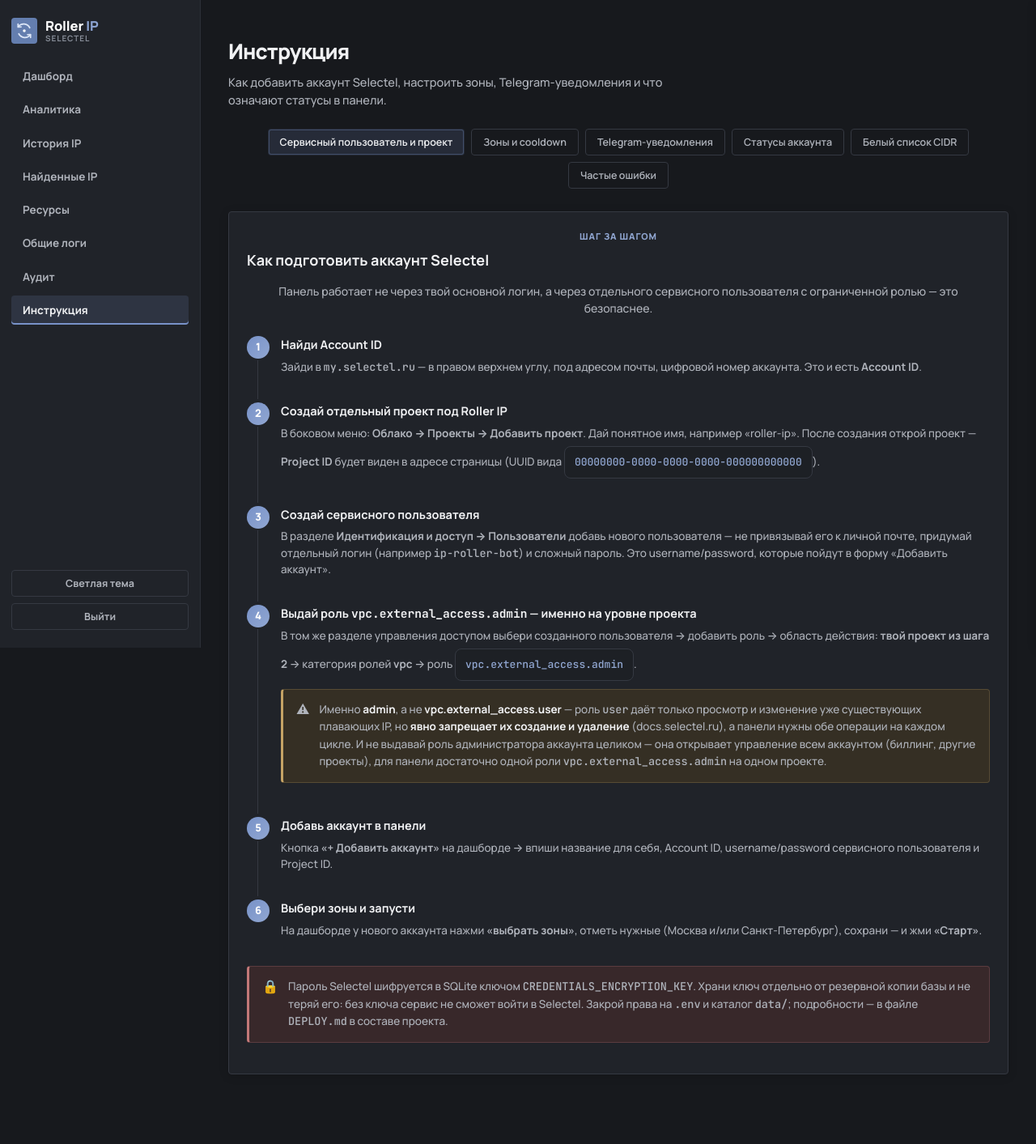
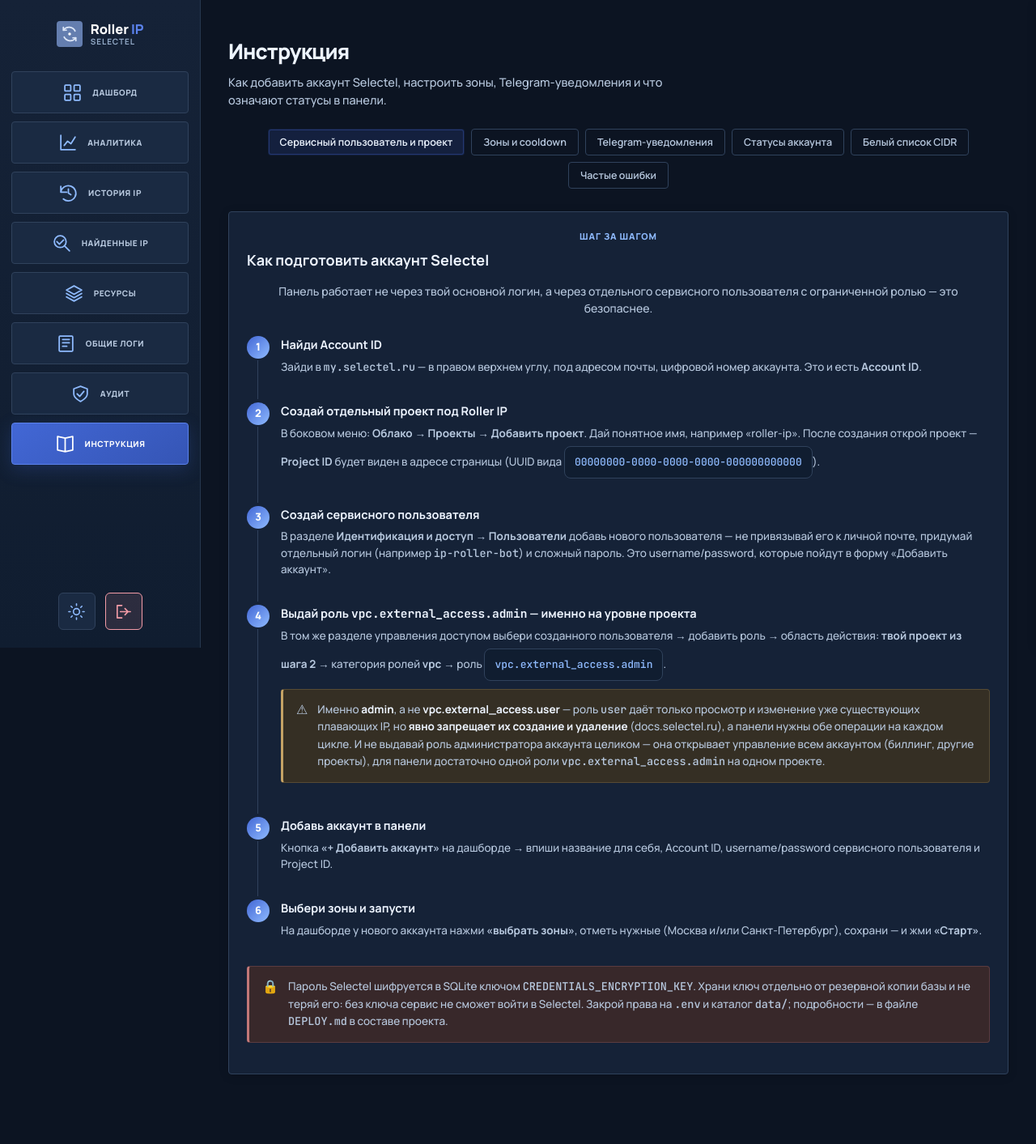
Before and after one commit to gettfodaddy/ip-roller, a FastAPI app: page /help in a window 1280 px wide. Shown: the whole page at 81% size. Run offline with FastAPI, Linux system fonts and the light colour scheme; the visitor is signed in with stand-in values (Sample User, id 1).

Commit message:
Refine sidebar list, toolbar icons and notifications

```diff
--- /dev/null
+++ b/app/web/static/panel-refresh.css
@@ -0,0 +1,101 @@
+/* Sapphire and mint palette, square navigation tiles and balanced account rows. */
+:root {
+  --bg:#0c1422; --bg-soft:#101d30; --panel:#152237; --panel-2:#1a2a42;
+  --panel-border:#30425c; --panel-border-soft:#26384f;
+  --text:#edf4ff; --text-dim:#b8c9df; --text-faint:#94abc8;
+  --accent:#4267d5; --accent-rgb:66,103,213; --accent-2:#8fbbff; --accent-2-rgb:143,187,255;
+  --accent-mid:#5b82ec; --accent-strong:#3555b5;
+  --ok:#75dbb5; --ok-rgb:117,219,181; --ok-bg:rgba(117,219,181,.12);
+  --warn:#efc477; --warn-bg:rgba(239,196,119,.12); --err:#f49ca7; --err-bg:rgba(244,156,167,.12);
+  --font-ui:"Manrope","Segoe UI",sans-serif;
+}
+.theme-light {
+  --bg:#eef3fa; --bg-soft:#f5f8fd; --panel:#fff; --panel-2:#e8effa;
+  --panel-border:#c5d3e7; --panel-border-soft:#d9e3f1;
+  --text:#162840; --text-dim:#405879; --text-faint:#526c8d;
+  --accent:#3659bc; --accent-rgb:54,89,188; --accent-2:#2d5bab; --accent-2-rgb:45,91,171;
+  --accent-strong:#294594; --ok:#1b7157; --ok-bg:rgba(27,113,87,.10);
+  --warn:#8d5c0a; --warn-bg:rgba(141,92,10,.10); --err:#b1394e; --err-bg:rgba(177,57,78,.10);
+}
+.ui-icon { display:inline-block; flex:none; vertical-align:middle; }
+body > header { background:linear-gradient(180deg,var(--panel),var(--bg-soft)); }
+body > header .brand { justify-content:center; padding:4px 0 8px; }
+body > header nav { display:grid; grid-template-columns:repeat(2,minmax(0,1fr)); gap:10px; width:100%; }
+body > header nav a,
+body > header nav a:not(.active) {
+  display:flex; flex-direction:row; align-items:center; justify-content:center;
+  aspect-ratio:auto; min-height:52px; width:100%; padding:12px; gap:12px;
+  border:1px solid var(--panel-border); border-radius:4px;
+  background:var(--panel-2); box-shadow:none; color:var(--text-dim);
+  text-align:center; text-transform:uppercase; font-family:var(--font-ui);
+  font-size:10px; line-height:1.4; font-weight:800; letter-spacing:.055em;
+}
+body > header nav a .ui-icon { width:25px; height:25px; color:var(--accent-2); }
+body > header nav a.active {
+  color:#fff; border-color:var(--accent-mid);
+  background:linear-gradient(145deg,var(--accent),var(--accent-strong));
+  box-shadow:0 6px 22px rgba(var(--accent-rgb),.23);
+}
+body > header nav a.active .ui-icon { color:#fff; }
+body > header nav a:hover { transform:translateY(-2px); text-decoration:none; border-color:var(--accent-2); }
+body > header nav a:focus-visible, button:focus-visible, .btn:focus-visible {
+  outline:2px solid var(--accent-2); outline-offset:3px;
+}
+.stat-card { position:relative; background:linear-gradient(135deg,var(--panel),var(--bg-soft)); }
+.stat-card .stat-icon { display:block; margin:0 auto 10px; color:var(--accent-2); width:22px; height:22px; }
+.account-table { table-layout:fixed; min-width:1050px; }
+.account-table th, .account-table td { padding:18px 16px; text-align:left; }
+.account-table th:first-child, .account-table td:first-child { padding-left:24px; }
+.account-table th:last-child, .account-table td:last-child { padding-right:24px; }
+.account-table th:nth-child(1) { width:17%; }
+.account-table th:nth-child(2) { width:11%; }
+.account-table th:nth-child(3) { width:18%; }
+.account-table th:nth-child(4), .account-table th:nth-child(5) { width:7%; }
+.account-table th:nth-child(6) { width:40%; }
+.account-table th:nth-child(4), .account-table th:nth-child(5),
+.account-table td:nth-child(4), .account-table td:nth-child(5) { text-align:center; }
+.account-table .status-detail { margin-inline:0 !important; overflow-wrap:anywhere; }
+.account-name { display:flex; align-items:center; gap:12px; }
+.account-name strong { overflow-wrap:anywhere; }
+.account-avatar { display:flex; align-items:center; justify-content:center; width:36px; height:36px;
+  flex:none; color:var(--accent-2); background:rgba(var(--accent-rgb),.16); border:1px solid var(--panel-border); border-radius:6px; }
+.account-table .actions .btn-row { justify-content:flex-start; gap:8px; }
+.account-table .actions .btn-sm { padding:8px 10px; font-size:11px; min-height:34px; }
+.account-table .actions .ui-icon { width:14px; height:14px; }
+.page-head-row h1 { display:flex; align-items:center; gap:12px; }
+.page-head-row h1 .ui-icon { color:var(--accent-2); }
+@media(min-width:901px) { body > header nav { grid-template-columns:1fr; gap:10px; } }
+@media(max-width:900px) {
+  body > header nav { grid-template-columns:1fr; }
+  body > header nav a { min-height:44px; gap:12px; }
+  body > header .app-toolbar { margin-left:auto; }
+}
+@media(max-width:480px) { body > header nav a { font-size:9px; letter-spacing:.02em; } }
+@media(prefers-reduced-motion:reduce) {
+  body > header nav a, button, .btn { transition:none; }
+  body > header nav a:hover { transform:none; }
+}
+body > header .app-toolbar {
+  display:flex; flex-direction:row; align-items:center; justify-content:center; gap:12px;
+}
+body > header .app-toolbar form { width:auto; display:flex; }
+body > header .app-toolbar .toolbar-icon {
+  width:46px; height:46px; min-width:46px; padding:0; border-radius:6px;
+  color:var(--accent-2); background:var(--panel-2); border:1px solid var(--panel-border);
+}
+body > header .app-toolbar .toolbar-icon .ui-icon { width:23px; height:23px; }
+body > header .app-toolbar .logout-button {
+  color:var(--err); background:var(--err-bg); border-color:var(--err);
+}
+body > header .app-toolbar .logout-button:hover { background:var(--err-bg); filter:brightness(1.2); }
+.theme-sun, .theme-moon { display:flex; }
+.theme-moon, .theme-light .theme-sun { display:none; }
+.theme-light .theme-moon { display:flex; }
+.safety-strip #uncertain-warning {
+  grid-column:1 / -1; justify-self:center; max-width:100%;
+  display:block; text-align:center; padding:10px 16px; line-height:1.7;
+}
+.safety-strip #uncertain-warning::before { display:inline-block; vertical-align:middle; margin-right:7px; }
+.safety-strip #uncertain-count { display:inline; }
+.flash { text-align:center; }
+.callout { justify-content:center; }
--- a/app/web/templates/base.html
+++ b/app/web/templates/base.html
@@ -3,7 +3,7 @@
 <head>
 <meta charset="utf-8">
 <meta name="viewport" content="width=device-width, initial-scale=1">
-<meta name="theme-color" content="#202329">
+<meta name="theme-color" content="#152237">
 <link rel="icon" href="/static/roller-mark.svg" type="image/svg+xml">
 <title>{% block title %}Roller IP{% endblock %}</title>
 <link rel="preconnect" href="https://fonts.googleapis.com">
@@ -701,8 +701,10 @@
     100% { color:inherit; transform:translateY(0); }
   }
 </style>
+<link rel="stylesheet" href="/static/panel-refresh.css?v=20261014b">
 </head>
 <body>
+{% from 'partials/icons.html' import icon %}
 {% if authenticated %}
 <header>
   <div class="brand">
@@ -713,19 +715,14 @@
     </span>
   </div>
   <nav>
-    <a href="/" class="{{ 'active' if active_nav == 'dashboard' else '' }}">Дашборд</a>
-    <a href="/analytics" class="{{ 'active' if active_nav == 'analytics' else '' }}">Аналитика</a>
-    <a href="/ip-history" class="{{ 'active' if active_nav == 'history' else '' }}">История IP</a>
-    <a href="/found-ips" class="{{ 'active' if active_nav == 'found' else '' }}">Найденные IP</a>
-    <a href="/managed-resources" class="{{ 'active' if active_nav == 'resources' else '' }}">Ресурсы</a>
-    <a href="/logs" class="{{ 'active' if active_nav == 'logs' else '' }}">Общие логи</a>
-    <a href="/audit" class="{{ 'active' if active_nav == 'audit' else '' }}">Аудит</a>
-    <a href="/help" class="{{ 'active' if active_nav == 'help' else '' }}">Инструкция</a>
+    {% for href, key, label in [('/', 'dashboard', 'Дашборд'), ('/analytics', 'analytics', 'Аналитика'), ('/ip-history', 'history', 'История IP'), ('/found-ips', 'found', 'Найденные IP'), ('/managed-resources', 'resources', 'Ресурсы'), ('/logs', 'logs', 'Общие логи'), ('/audit', 'audit', 'Аудит'), ('/help', 'help', 'Инструкция')] %}
+    <a href="{{ href }}" class="{{ 'active' if active_nav == key else '' }}" {% if active_nav == key %}aria-current="page"{% endif %}>{{ icon(key) }}<span>{{ label }}</span></a>
+    {% endfor %}
   </nav>
   <div class="spacer"></div>
   <div class="app-toolbar">
-    <button type="button" class="btn-secondary btn-sm theme-toggle" id="theme-toggle" aria-label="Переключить тему">Светлая тема</button>
-    <form action="/logout" method="post"><input type="hidden" name="csrf_token" value="{{ csrf_token }}"><button type="submit" class="btn-secondary btn-sm">Выйти</button></form>
+    <button type="button" class="toolbar-icon theme-toggle" id="theme-toggle" aria-label="Включить светлую тему" title="Включить светлую тему"><span class="theme-sun">{{ icon('sun') }}</span><span class="theme-moon">{{ icon('moon') }}</span></button>
+    <form action="/logout" method="post"><input type="hidden" name="csrf_token" value="{{ csrf_token }}"><button type="submit" class="toolbar-icon logout-button" aria-label="Выйти" title="Выйти">{{ icon('logout') }}</button></form>
   </div>
 </header>
 {% endif %}
@@ -802,7 +799,11 @@ document.addEventListener('DOMContentLoaded', function () {
   try { savedTheme = localStorage.getItem('ip-roller-theme'); } catch (_) {}
   if (savedTheme === 'light') document.documentElement.classList.add('theme-light');
   if (themeButton) {
-    function updateThemeButton() { themeButton.textContent = document.documentElement.classList.contains('theme-light') ? 'Тёмная тема' : 'Светлая тема'; }
+    function updateThemeButton() {
+      var label = document.documentElement.classList.contains('theme-light') ? 'Включить тёмную тему' : 'Включить светлую тему';
+      themeButton.setAttribute('aria-label', label);
+      themeButton.title = label;
+    }
     updateThemeButton();
     themeButton.addEventListener('click', function () {
       var light = document.documentElement.classList.toggle('theme-light');
--- /dev/null
+++ b/app/web/templates/partials/icons.html
@@ -0,0 +1,22 @@
+{% macro icon(name, class_name='') -%}
+<svg class="ui-icon {{ class_name }}" width="20" height="20" viewBox="0 0 24 24" fill="none" stroke="currentColor" stroke-width="1.7" stroke-linecap="round" stroke-linejoin="round" aria-hidden="true" focusable="false">
+{% if name == 'dashboard' %}<rect x="3" y="3" width="7" height="7" rx="1"/><rect x="14" y="3" width="7" height="7" rx="1"/><rect x="3" y="14" width="7" height="7" rx="1"/><rect x="14" y="14" width="7" height="7" rx="1"/>
+{% elif name == 'analytics' %}<path d="M4 3v17h17M8 15l4-5 4 3 5-8"/>
+{% elif name == 'history' %}<path d="M3 11a9 9 0 1 1 3 8M3 4v7h7M12 7v5l3 2"/>
+{% elif name == 'found' %}<circle cx="10" cy="10" r="7"/><path d="m15 15 6 6m-15-11 3 3 5-5"/>
+{% elif name == 'resources' %}<path d="m12 3 9 5-9 5-9-5 9-5Zm-9 9 9 5 9-5M3 16l9 5 9-5"/>
+{% elif name == 'logs' %}<rect x="4" y="3" width="16" height="18" rx="1"/><path d="M8 7h8M8 11h8M8 15h5"/>
+{% elif name == 'audit' %}<path d="m12 3 8 3v6c0 5-8 9-8 9s-8-4-8-9V6l8-3Z"/><path d="m8 12 3 3 5-6"/>
+{% elif name == 'help' %}<path d="M12 5v16M3 3l9 2 9-2v16l-9 2-9-2V3Z"/>
+{% elif name == 'account' %}<rect x="3" y="4" width="18" height="16" rx="2"/><circle cx="9" cy="10" r="2"/><path d="M6 16c0-3 6-3 6 0m3-7h3m-3 4h3"/>
+{% elif name == 'zones' %}<circle cx="12" cy="12" r="9"/><ellipse cx="12" cy="12" rx="4" ry="9"/><path d="M3 12h18"/>
+{% elif name == 'edit' %}<path d="m14 5 5 5M4 20l5-1L21 7l-5-5L4 14v6Z"/>
+{% elif name == 'delete' %}<path d="M3 6h18M9 6V3h6v3M5 6l1 15h12l1-15M10 10v7m4-7v7"/>
+{% elif name == 'stop' %}<path d="M8 5v14M16 5v14" stroke-width="3"/>
+{% elif name == 'start' %}<path d="m7 4 13 8-13 8V4Z"/>
+{% elif name == 'sun' %}<circle cx="12" cy="12" r="4"/><path d="M12 2v2m0 16v2M2 12h2m16 0h2M5 5l1.5 1.5m11 11L19 19M5 19l1.5-1.5m11-11L19 5"/>
+{% elif name == 'moon' %}<path d="M20 14A9 9 0 0 1 10 3a9 9 0 1 0 10 11Z"/>
+{% elif name == 'logout' %}<path d="M10 4H4v16h6m4-12 4 4-4 4m-6-4h13"/>
+{% elif name == 'add' %}<path d="M12 4v16M4 12h16"/>
+{% endif %}</svg>
+{%- endmacro %}
```
